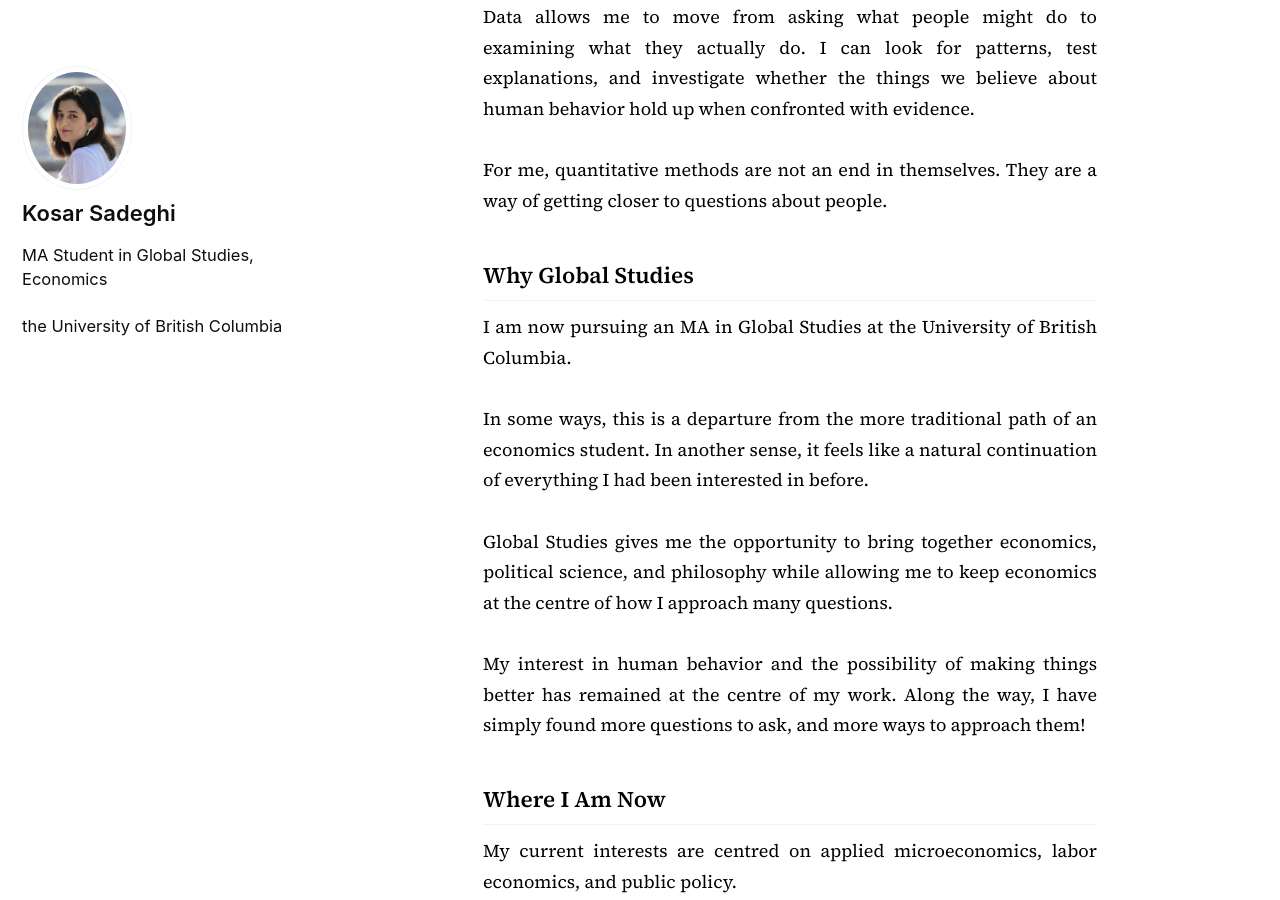
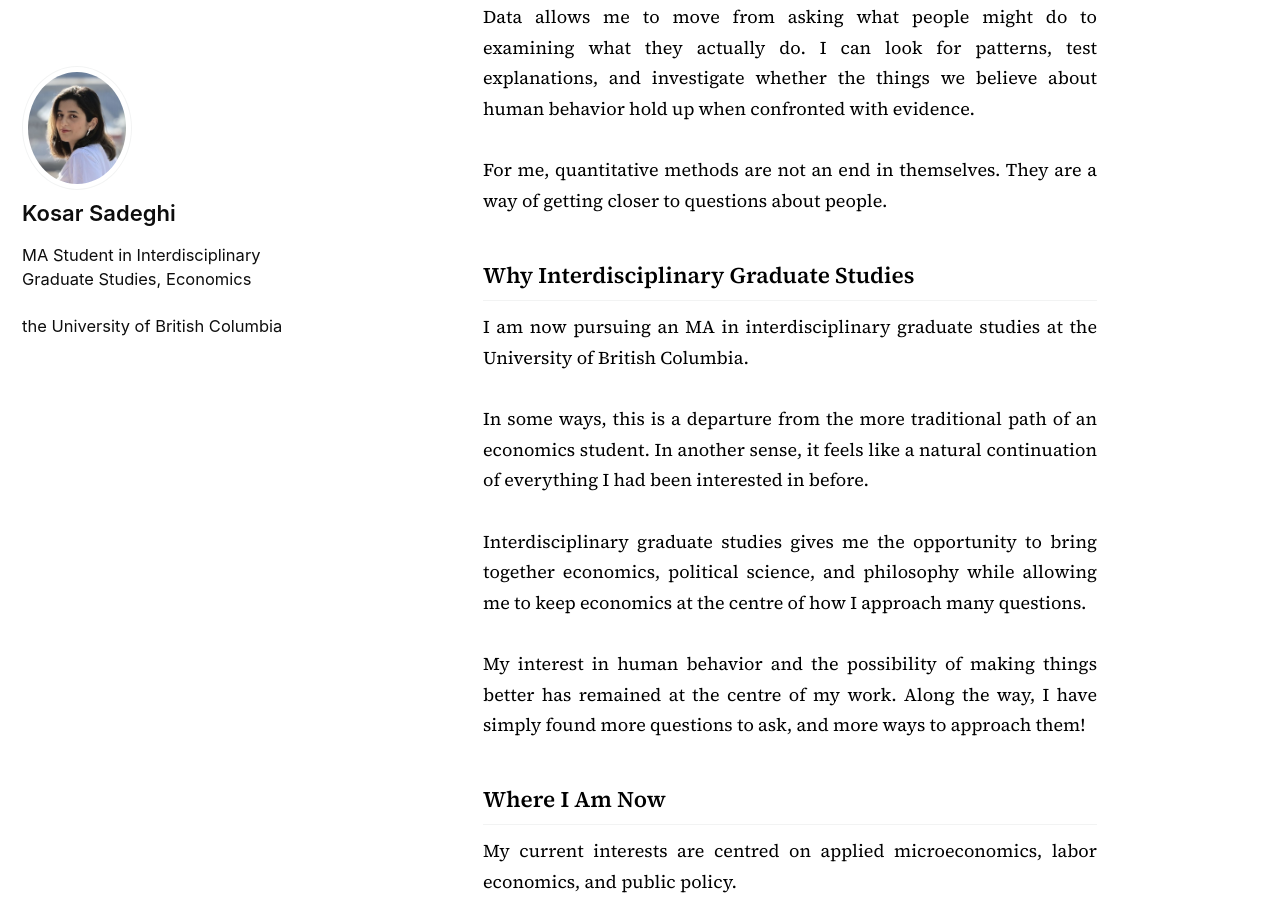
Before and after one commit to KosarSadeghi04/kosarsadeghi.github.io, a Jekyll site: the page built from _pages/about.md, in a window 1280 px wide and 900 px high, scrolled down 2192 px. Built offline with Jekyll 4.4.1, drawn with Linux system fonts in a browser that asks for light colours; cached includes are drawn as plain includes.

Commit message:
Rename Global Studies to Interdisciplinary Graduate Studies sitewide
Update the homepage hero, sidebar bio, site description, and the
About/Research page prose that referenced the old program name.

Co-Authored-By: Claude Sonnet 5 <noreply@anthropic.com>

```diff
--- a/_config.yml
+++ b/_config.yml
@@ -21,7 +21,7 @@ title                    : "Kosar Sadeghi"
 title_separator          : "-"
 subtitle                 :
 name                     : "Kosar Sadeghi"
-description              : "MA Student in Global Studies at the University of British Columbia Okanagan. Research interests in applied microeconomics, behavioral economics, and public policy."
+description              : "MA Student in Interdisciplinary Graduate Studies at the University of British Columbia Okanagan. Research interests in applied microeconomics, behavioral economics, and public policy."
 url                      : "https://kosarsadeghi.com"
 baseurl                  :
 repository               : "KosarSadeghi04/kosarsadeghi.github.io"
@@ -117,7 +117,7 @@ author:
   name             : "Kosar Sadeghi"
   avatar           : "/assets/images/bio-photo.jpg"
   bio              : |-
-    MA Student in Global Studies, Economics
+    MA Student in Interdisciplinary Graduate Studies, Economics
 
     the University of British Columbia
 
--- a/_pages/about.md
+++ b/_pages/about.md
@@ -4,7 +4,9 @@ permalink: /about/
 author_profile: true
 ---
 
+
 ## Who Am I
+
 
 I have always been drawn to the social sciences. Long before I knew what economics, political science, or sociology were, I was interested in people: their stories, their choices, the circumstances that shape their lives, and the things that make those lives better or harder.
 
@@ -40,13 +42,13 @@ Data allows me to move from asking what people might do to examining what they a
 
 For me, quantitative methods are not an end in themselves. They are a way of getting closer to questions about people.
 
-## Why Global Studies
+## Why Interdisciplinary Graduate Studies
 
-I am now pursuing an MA in Global Studies at the University of British Columbia.
+I am now pursuing an MA in interdisciplinary graduate studies at the University of British Columbia.
 
 In some ways, this is a departure from the more traditional path of an economics student. In another sense, it feels like a natural continuation of everything I had been interested in before.
 
-Global Studies gives me the opportunity to bring together economics, political science, and philosophy while allowing me to keep economics at the centre of how I approach many questions.
+Interdisciplinary graduate studies gives me the opportunity to bring together economics, political science, and philosophy while allowing me to keep economics at the centre of how I approach many questions.
 
 My interest in human behavior and the possibility of making things better has remained at the centre of my work. Along the way, I have simply found more questions to ask, and more ways to approach them!
 
--- a/index.html
+++ b/index.html
@@ -12,7 +12,7 @@ classes: wide
   <h1>Kosar Sadeghi</h1>
 
   <p class="hero-subtitle">
-    MA Student in Global Studies, Economics<br>
+    MA Student in Interdisciplinary Graduate Studies, Economics<br>
     University of British Columbia
   </p>
 
```
Also changed, not shown: _pages/research.md (+1 -1 lines).
